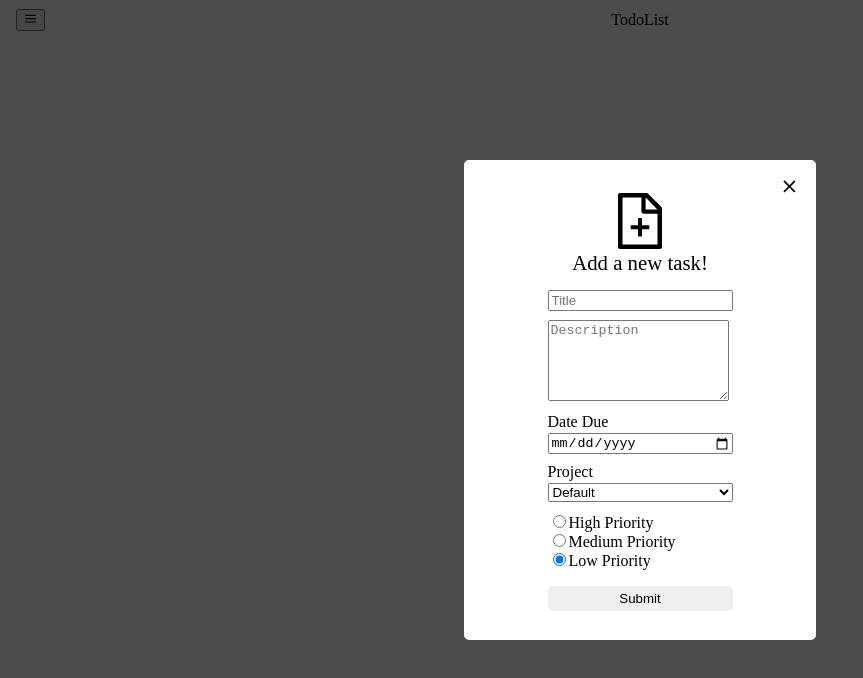
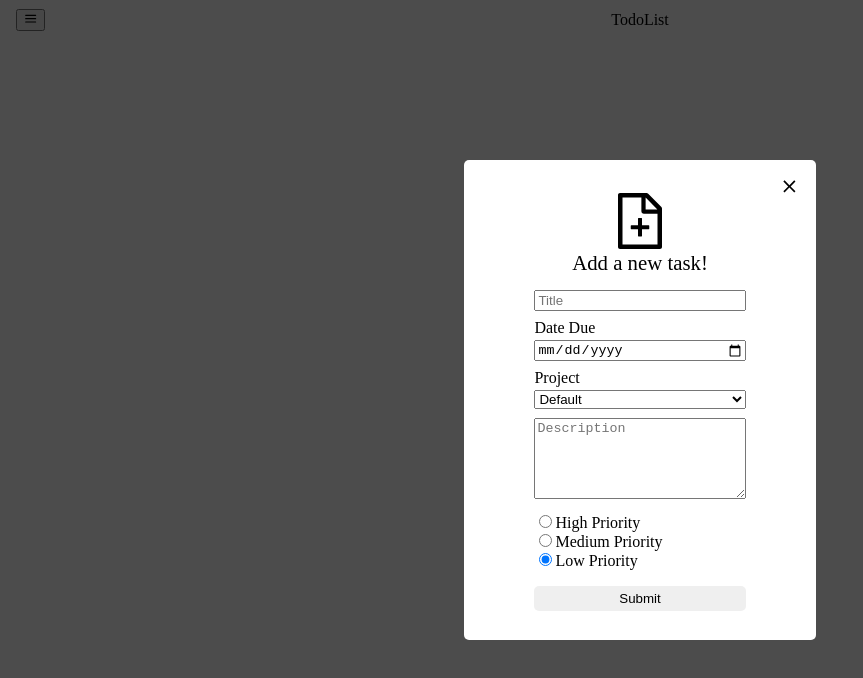
Before and after one commit to htder/todo_list, a React (Create React App) app: page / in a window 1280 px wide. Shown: the top 678 px of the page, without its empty margins (0-863 px from the left). Built offline with nearby package versions, Linux system fonts and the light colour scheme.

Commit message:
finished first styling for task modal

```diff
--- a/src/components/modals/TaskModal.jsx
+++ b/src/components/modals/TaskModal.jsx
@@ -93,21 +93,6 @@ function TaskModal({ projects, addTask, toggleModal }) {
                 />
               </div>
               <div className="modal-input">
-                <label className="input-label" htmlFor="description">
-                  Description:{' '}
-                </label>
-                <textarea
-                  type="text"
-                  name="description"
-                  rows="5"
-                  id="description"
-                  placeholder="Description"
-                  value={form.description}
-                  onChange={(event) => handleChange(event, 'description')}
-                />
-              </div>
-
-              <div className="modal-input">
                 <label htmlFor="dueDate" className="modal-date">
                   <input
                     name="dueDate"
@@ -126,6 +111,21 @@ function TaskModal({ projects, addTask, toggleModal }) {
                   </select>
                   <span>Project</span>
                 </label>
+              </div>
+              <div className="modal-input">
+                <label className="input-label" htmlFor="description">
+                  Description:{' '}
+                </label>
+                <textarea
+                  className="modal-textarea"
+                  type="text"
+                  name="description"
+                  rows="5"
+                  id="description"
+                  placeholder="Description"
+                  value={form.description}
+                  onChange={(event) => handleChange(event, 'description')}
+                />
               </div>
               <div className="modal-input">
                 <fieldset className="priority">
--- a/src/styles/TaskModal.css
+++ b/src/styles/TaskModal.css
@@ -61,6 +61,10 @@
   font-size: 4rem;
 }
 
+.modal-body {
+  width: 60%;
+}
+
 .modal-input {
   width: 100%;
   padding-bottom: 0.6rem;
@@ -85,6 +89,10 @@
 .priority {
   display: flex;
   flex-direction: column;
+}
+
+.modal-textarea {
+  width: 100%;
 }
 
 .modal-select, .modal-date {
```
